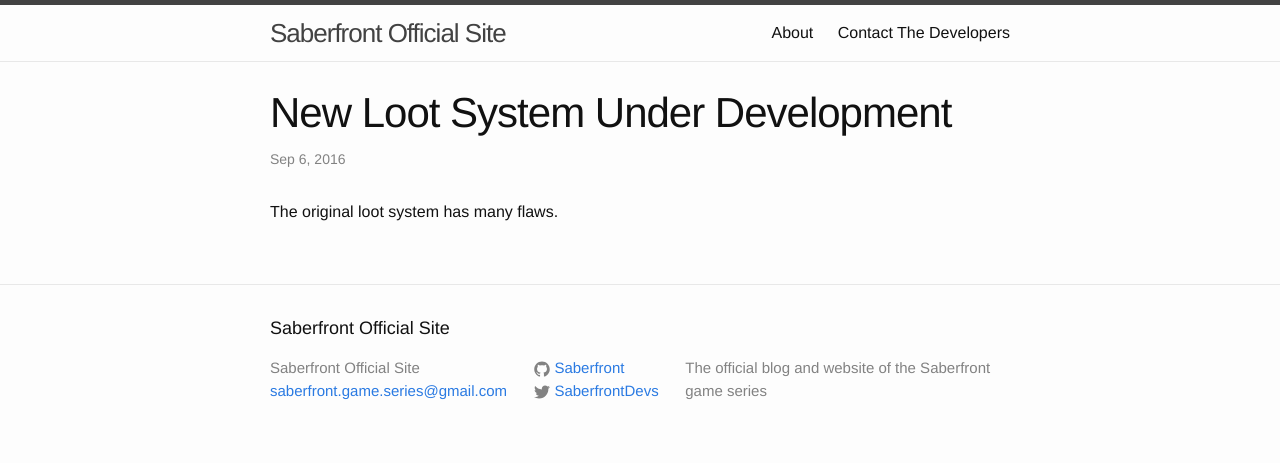
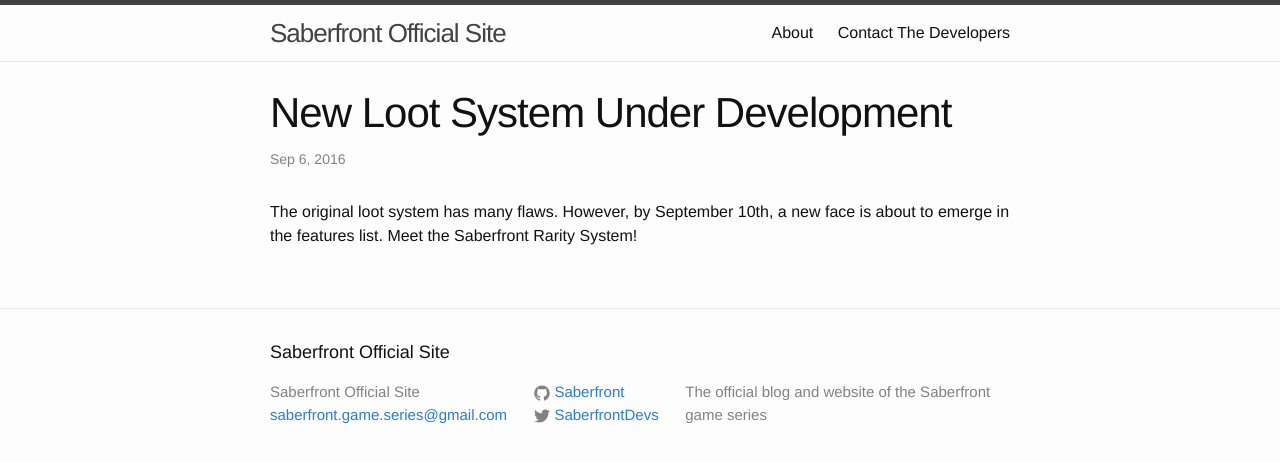
Before and after one commit to Saberfront/saberfront.github.io, a Jekyll site: the page built from _posts/2016-09-06-New-Loot-System-Under-Development.markdown, in a window 1280 px wide. Shown: the top 463 px of the page. Built offline with Jekyll 4.4.1, drawn with Linux system fonts in a browser that asks for light colours.

Commit message:
Update 2016-09-06-New-Loot-System-Under-Development.markdown

```diff
--- a/_posts/2016-09-06-New-Loot-System-Under-Development.markdown
+++ b/_posts/2016-09-06-New-Loot-System-Under-Development.markdown
@@ -4,4 +4,4 @@
 
 ---
 
-The original loot system has many flaws.
+The original loot system has many flaws. However, by September 10th, a new face is about to emerge in the features list. Meet the Saberfront Rarity System!
```
